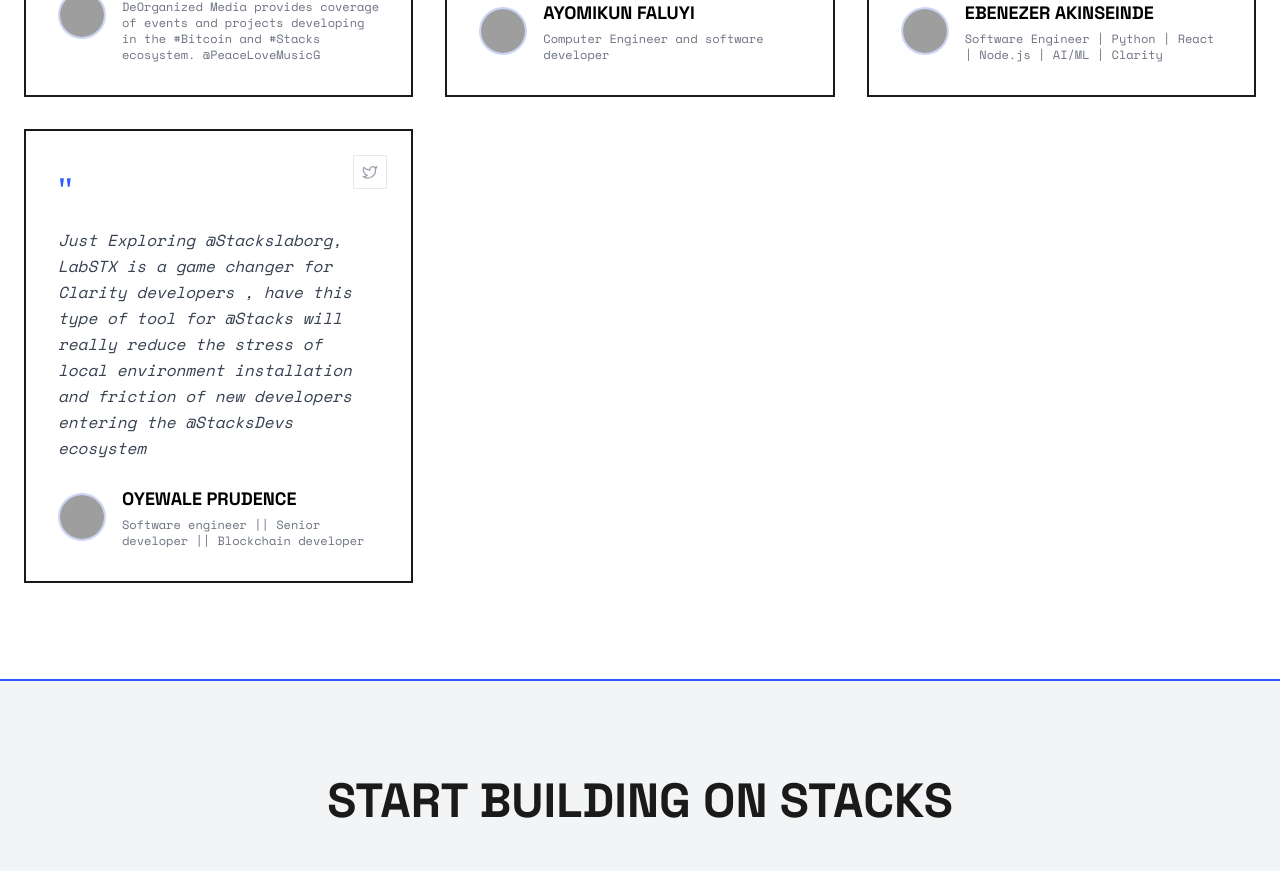
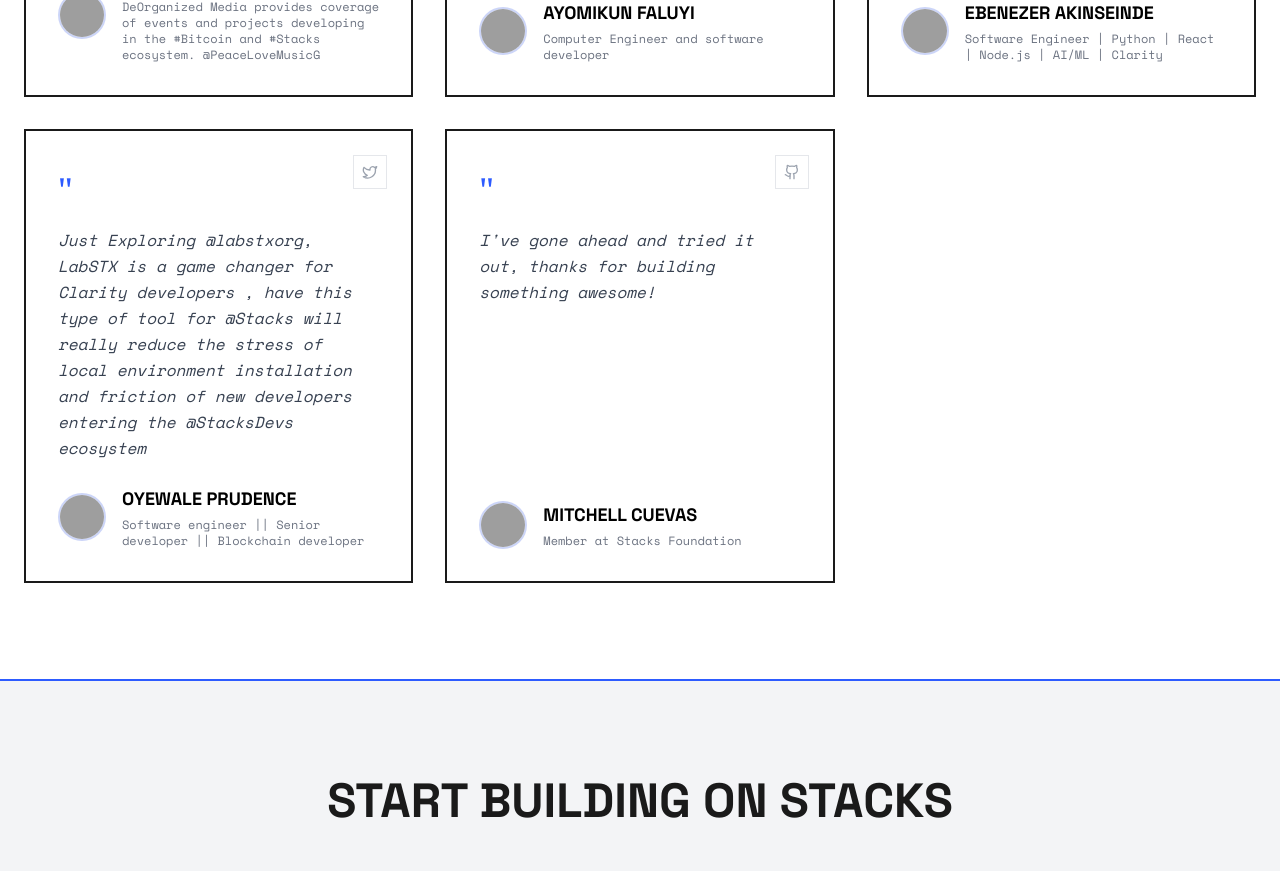
Before and after one commit to LabSTX/LabSTX, a React (Vite) app: page / in a window 1280 px wide. Shown: the part 7460-8331 px from the top of the page. Built offline with nearby package versions, Linux system fonts and the light colour scheme; grey boxes are pictures that could not be loaded.

Commit message:
added new testiomonial

```diff
--- a/components/LandingPage.tsx
+++ b/components/LandingPage.tsx
@@ -849,7 +849,7 @@ export const LandingPage: React.FC<LandingPageProps> = ({ onLaunch, theme, toggl
                               theme={theme}
                            />
                            <TestimonialCard
-                              quote="Just Exploring @Stackslaborg, LabSTX is a game changer for Clarity developers , have this type of tool  for @Stacks will really reduce the stress of local environment installation and friction of new developers entering the @StacksDevs ecosystem"
+                              quote="Just Exploring @labstxorg, LabSTX is a game changer for Clarity developers , have this type of tool  for @Stacks will really reduce the stress of local environment installation and friction of new developers entering the @StacksDevs ecosystem"
                               author="Oyewale Prudence"
                               role="Software engineer || Senior developer || Blockchain developer"
                               platform="twitter"
@@ -857,7 +857,15 @@ export const LandingPage: React.FC<LandingPageProps> = ({ onLaunch, theme, toggl
                               avatarUrl="https://pbs.twimg.com/profile_images/2035793157158559744/M87hsZyi_400x400.jpg"
                               theme={theme}
                            />
-
+ <TestimonialCard
+                              quote="I've gone ahead and tried it out, thanks for building something awesome!"
+                              author="Mitchell Cuevas"
+                              role="Member at Stacks Foundation"
+                              platform="github"
+                              link="https://github.com/mitchellcuevas"
+                              avatarUrl="https://lh3.googleusercontent.com/a-/ALV-UjX25oYtcRw8TLAhynR8XzNmIvOAUkKEJSODaZAhbnSqKfFU_UCz=s40-p"
+                              theme={theme}
+                           />
 
                         </div>
                      </div>
```
